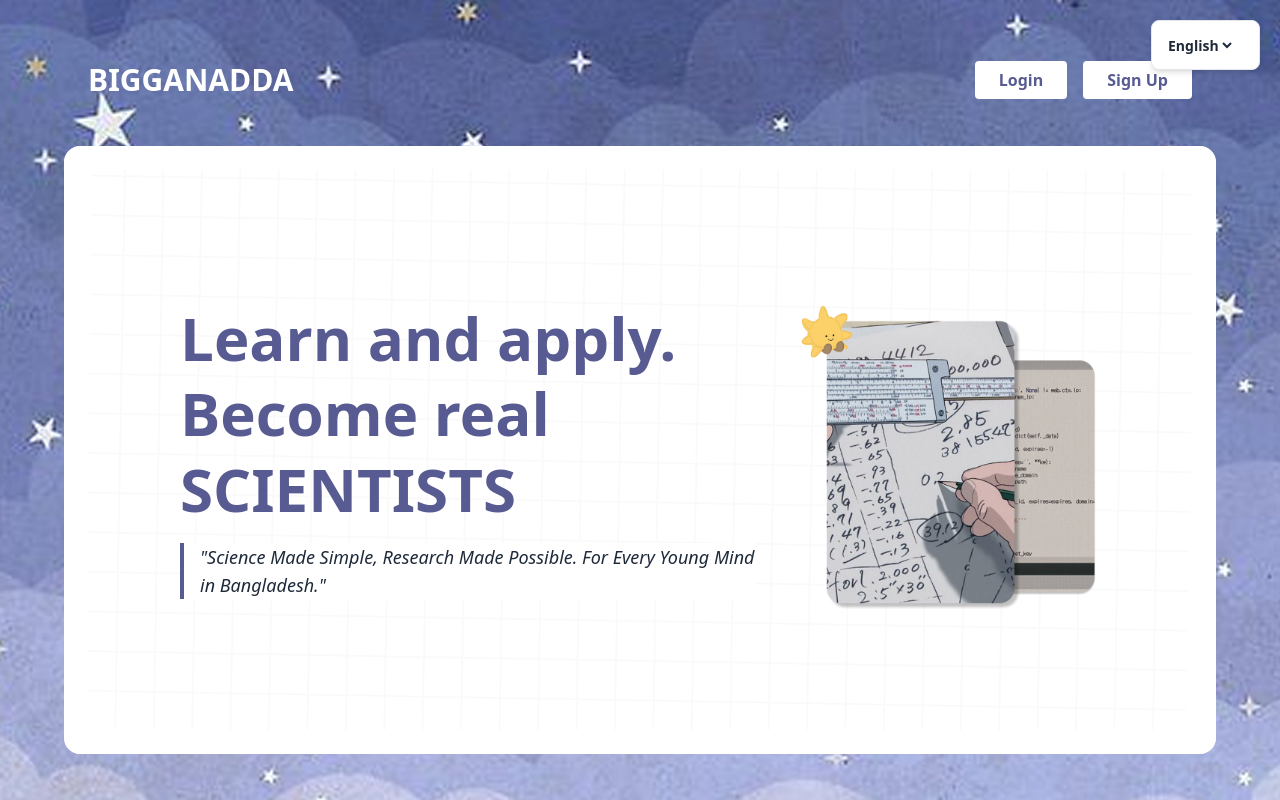
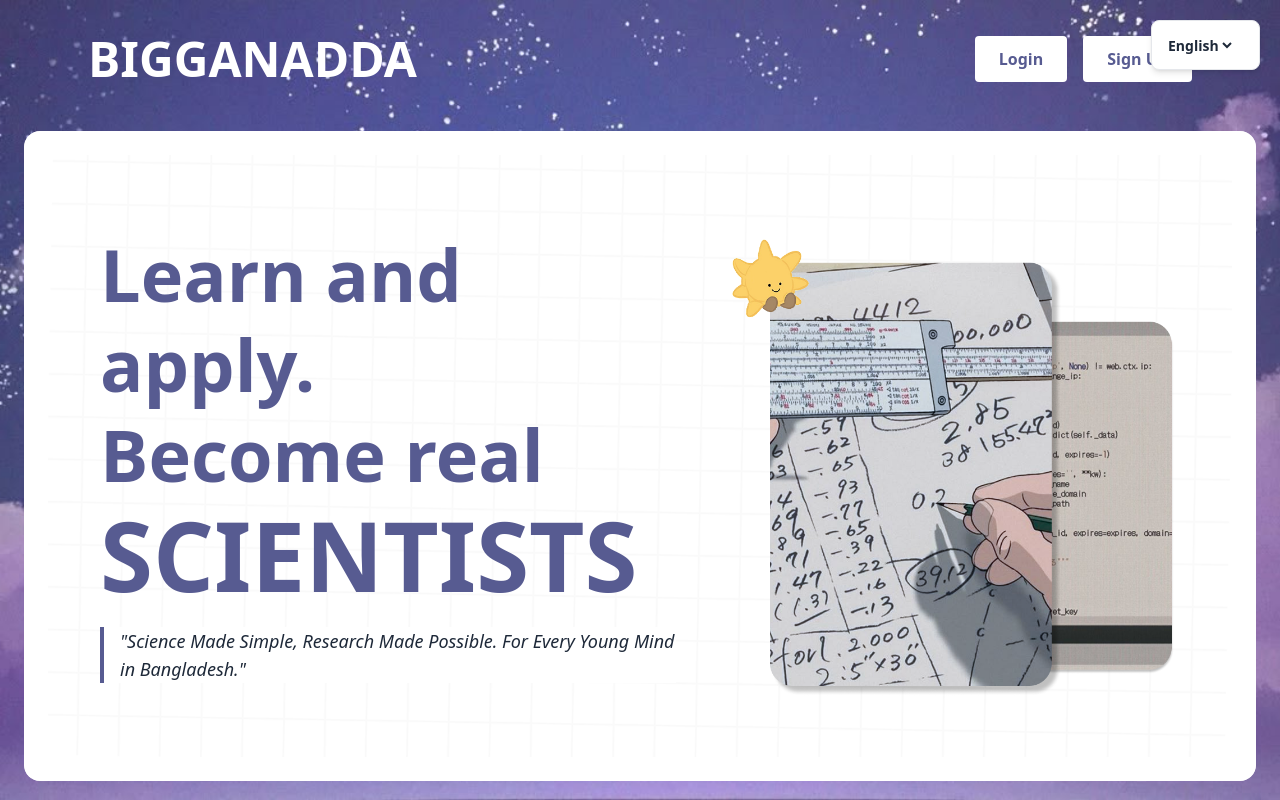
Before and after one commit to Md-Sifat-code/Science-Story, a React (Vite) app: page / in a window 1280 px wide. Built offline with nearby package versions, Linux system fonts and the light colour scheme; a web font is replaced by a local one.

Commit message:
Bug changes

```diff
--- a/src/Auth/Components_auth/LandingAuth.jsx
+++ b/src/Auth/Components_auth/LandingAuth.jsx
@@ -25,21 +25,21 @@ function LandingAuth() {
   return (
     <div
       className="min-h-screen flex flex-col justify-center items-center text-white bg-cover bg-center px-4 sm:px-6"
-      style={{ backgroundImage: "url('/l2.png')" }}
+      style={{ backgroundImage: "url('/homepage-bg.png')" }}
     >
       {/* Top Navigation */}
       <div className="flex justify-between items-center w-full max-w-6xl px-4 sm:px-6 py-4">
-        <h1 className="text-2xl sm:text-3xl font-bold">{t.title}</h1>
+        <h1 className="text-2xl sm:text-5xl font-bold">{t.title}</h1>
         <div className="space-x-2 sm:space-x-4">
           <Link
             to="/login"
-            className="bg-white text-[#575B91] font-semibold px-4 py-2 sm:px-6 sm:py-2 rounded hover:bg-gray-100 transition"
+            className="bg-white text-[#575B91] font-semibold px-4 py-2 sm:px-6 sm:py-3 rounded hover:bg-gray-100 transition"
           >
             {t.login}
           </Link>
           <Link
             to="/signup"
-            className="bg-white text-[#575B91] font-semibold px-4 py-2 sm:px-6 sm:py-2 rounded hover:bg-gray-100 transition"
+            className="bg-white text-[#575B91] font-semibold px-4 py-2 sm:px-6 sm:py-3 rounded hover:bg-gray-100 transition"
           >
             {t.signup}
           </Link>
@@ -47,7 +47,7 @@ function LandingAuth() {
       </div>
 
       {/* Main Content */}
-      <div className="bg-white w-full max-w-6xl rounded-2xl p-4 sm:p-6 relative overflow-hidden mt-4 sm:mt-8">
+      <div className="bg-white w-full max-w-7xl rounded-2xl p-4 sm:p-6 relative overflow-hidden mt-4 sm:mt-8">
         <img
           src="/mathgrid.png"
           alt="Math Grid Background"
@@ -58,12 +58,12 @@ function LandingAuth() {
         <div className="absolute top-0 left-0 w-full h-full flex flex-col lg:flex-row items-center justify-center px-4 sm:px-8 py-6 gap-6 bg-white/70 rounded-2xl">
           {/* Text Section */}
           <div className="max-w-xl text-center lg:text-left">
-            <h1 className="text-3xl sm:text-4xl md:text-5xl lg:text-6xl font-bold text-[#575B91] leading-tight">
+            <h1 className="text-4xl sm:text-5xl md:text-6xl lg:text-7xl font-bold text-[#575B91] leading-tight">
               Learn and apply.
               <br />
               Become real
             </h1>
-            <p className="text-3xl sm:text-4xl md:text-5xl lg:text-6xl font-extrabold text-[#575B91] mt-2">
+            <p className="text-3xl sm:text-4xl md:text-5xl lg:text-8xl font-extrabold text-[#575B91] mt-2">
               SCIENTISTS
             </p>
             <div className="mt-4 sm:mt-6 border-l-4 border-[#575B91] pl-4 text-gray-800 text-sm sm:text-base md:text-lg italic bg-white bg-opacity-80">
@@ -76,7 +76,7 @@ function LandingAuth() {
           <img
             src="/rights.png"
             alt="Rights Icon"
-            className="w-40 h-40 sm:w-52 sm:h-52 md:w-60 md:h-60 lg:w-80 lg:h-80 object-contain"
+            className="w-40 h-40 sm:w-52 sm:h-52 md:w-60 md:h-60 lg:w-120 lg:h-120 object-contain"
           />
         </div>
       </div>
--- a/src/Pages/Learn.jsx
+++ b/src/Pages/Learn.jsx
@@ -3,11 +3,13 @@ import { useNavigate } from "react-router-dom";
 
 const topics = [
   "Programming",
-  "chemistry",
-  "biology",
+  "Chemistry",
+  "Biology",
+  "Mathematics",
+  "Accounting",
   "Astronomy",
-  "geology",
-  "neuroscience",
+  "Geology",
+  "Neuroscience"
 ];
 
 const Learn = () => {
--- a/src/components/Re_useComponents/Hero.jsx
+++ b/src/components/Re_useComponents/Hero.jsx
@@ -24,22 +24,22 @@ function Hero() {
 
       {/* Centered content */}
       <div className="text-center px-4 max-w-2xl">
-        <h1 className="text-4xl md:text-6xl font-bold text-black mb-4">
+        <h1 className="text-4xl md:text-9xl font-bold text-black mb-2">
           আপনেকে স্বাগতম{" "}
           <span className="sour uppercase text-[#575B91]">BigganAdda</span>
         </h1>
-        <p className="text-lg md:text-xl mb-6 text-gray-600">
+        <p className="text-lg md:text-2xl mb-6 md:mb-9 text-gray-600">
           Discover, learn, and grow with our amazing resources.
         </p>
         <Link
           to={"/home/learn"}
-          className="px-6 mb-6 py-3 bg-[#575B91] hover:bg-[#454A7A] text-white rounded-lg transition mb-6"
+          className="px-6 mb-6 md:mb-9 py-3 bg-[#575B91] hover:bg-[#454A7A] text-white rounded-lg transition mb-6"
         >
           শুরু করুন
         </Link>
 
         {/* Scientific Topic Icons */}
-        <div className="flex flex-wrap justify-center gap-4 text-[#575B91] text-3xl mt-6">
+        <div className="flex flex-wrap justify-center gap-4 text-[#575B91] text-4xl mt-6">
           <GiAtom title="Physics" />
           <GiChemicalDrop title="Chemistry" />
           <GiMicroscope title="Biology" />
--- a/src/components/Re_useComponents/Navbar.jsx
+++ b/src/components/Re_useComponents/Navbar.jsx
@@ -53,7 +53,7 @@ function Navbar() {
             Blogs
           </NavLink>
           <NavLink to="/home/challange" className={navLinkClass}>
-            Challanges
+            Challenges
           </NavLink>
           <NavLink to="/home/about" className={navLinkClass}>
             About Us
```
Also changed, not shown: public/homepage-bg.png (added).
